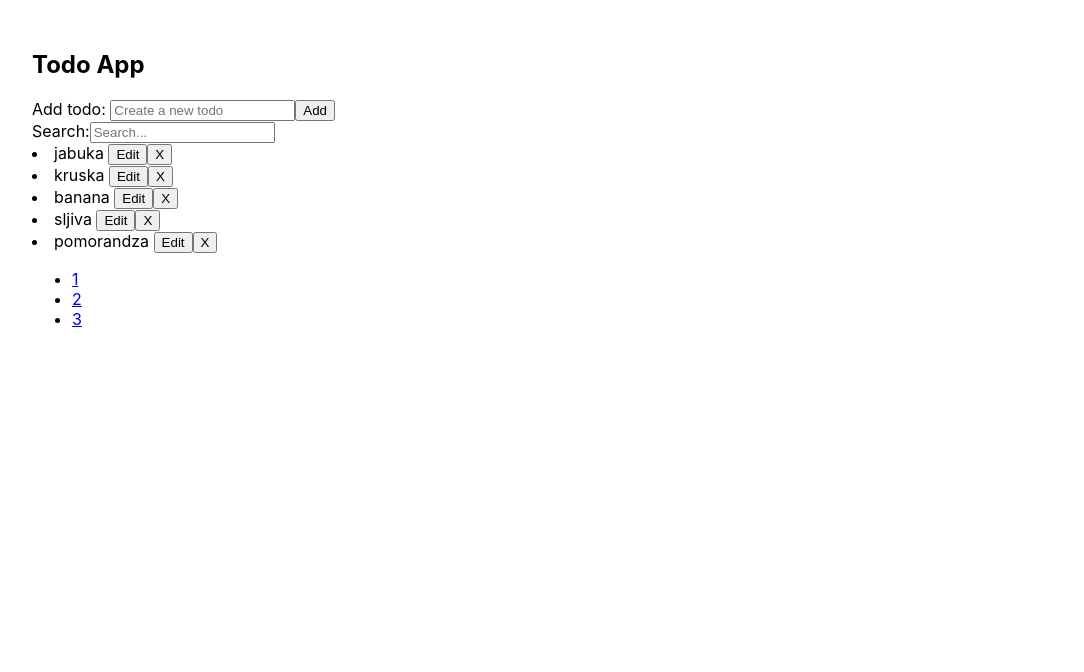
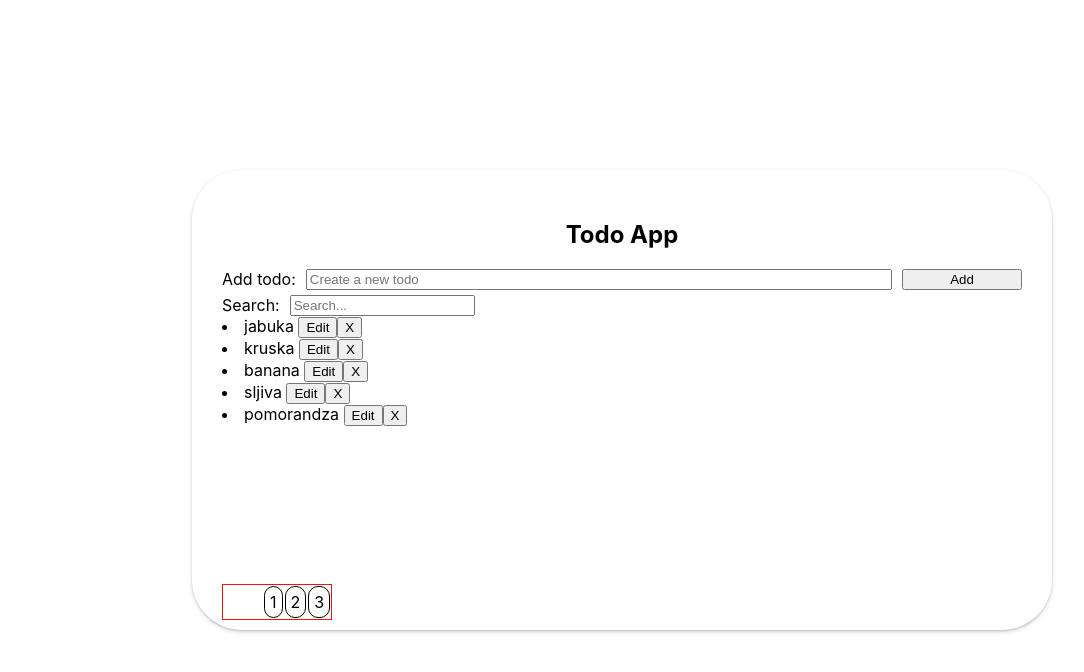
Before and after one commit to D-Jovanovic/ToDoReact-final, a React (Create React App) app: page / in a window 1280 px wide. Shown: the top 672 px of the page, without its empty margins (18-1102 px from the left). Built offline with nearby package versions, Linux system fonts and the light colour scheme.

Commit message:
stilizovanje backup

```diff
--- a/src/App.css
+++ /dev/null
@@ -1,20 +0,0 @@
-.todoHolder{
-    margin-top: 50px;
-    margin-left: 50px;
-}
-
-.pageNumbers{
-    list-style: none;
-    display: flex;
-}
-
-.pageNumbers li {
-    padding: 5px;
-    border: 1px solid black;
-    cursor: pointer;
-}
-
-.pageNumbers li.active{
-    background-color: rgb(72, 151, 224);
-    color: white;
-}
--- a/src/App.js
+++ b/src/App.js
@@ -1,7 +1,7 @@
 import React, { useState } from "react";
 import { v4 } from "uuid";
 
-import "./App.css";
+import style from "./App.module.css";
 
 import AddToDoItem from "./components/AddToDoItem";
 import EditToDoItem from "./components/EditToDoItem";
@@ -9,7 +9,7 @@ import Pagination from "./components/Pagination";
 import SearchToDoItem from "./components/SearchToDoItem";
 import ToDoItems from "./components/ToDoItems";
 
-function App() {
+const App = () =>  {
   //state za vrednost u inputu
   const [inputValue, setInputValue] = useState("");
   //state za todo listu
@@ -91,7 +91,7 @@ function App() {
   const paginate = (pageNumber) => setCurrentPage(pageNumber);
 
   return (
-    <div className="todoHolder">
+    <div className={style.todoHolder}>
       {isEditing ? (
         <EditToDoItem
           currentTodo={currentTodo.title}
@@ -117,6 +117,7 @@ function App() {
         itemsPerPage={itemsPerPage}
         totalItems={todo.length}
         paginate={paginate}
+        currentPage={currentPage}
       />
     </div>
   );
--- /dev/null
+++ b/src/App.module.css
@@ -0,0 +1,12 @@
+.todoHolder {
+  border-radius: 50px;
+  position: fixed;
+  top: 50%;
+  left: 50%;
+  transform: translate(-50%, -50%);
+  padding: 30px;
+  box-shadow: rgba(50, 50, 93, 0.25) 0px 2px 5px -1px,
+    rgba(0, 0, 0, 0.3) 0px 1px 3px -1px;
+  min-height: 400px;
+  min-width: 800px;
+}
--- a/src/components/AddToDoItem.js
+++ b/src/components/AddToDoItem.js
@@ -1,10 +1,12 @@
 import React from "react";
+
+import style from "./AddToDoItem.module.css";
 
 function AddToDoItem({ inputValue, onAddFormSubmit, onAddInputChange }) {
   return (
     <>
-      <form onSubmit={onAddFormSubmit}>
-        <h2>Todo App</h2>
+    <h2 className={style.headerCenter}>Todo App</h2>
+      <form onSubmit={onAddFormSubmit} className={style.formHolder}>
         <label htmlFor="todo">Add todo: </label>
         <input
           name="todo"
--- /dev/null
+++ b/src/components/AddToDoItem.module.css
@@ -0,0 +1,22 @@
+.headerCenter{
+    text-align: center;
+}
+
+.formHolder{
+   /* border: 5px solid green;*/
+    display: flex;
+    gap: 10px;
+}
+.formHolder label{
+
+}
+
+.formHolder input{
+    flex-grow: 5;
+
+}
+
+.formHolder button {
+    flex-grow: 1;
+
+}
--- a/src/components/EditToDoItem.js
+++ b/src/components/EditToDoItem.js
@@ -1,9 +1,17 @@
 import React from "react";
 
-function EditToDoItem({currentTodo, setIsEditing, onEditFormSubmit, onEditInputChange}) {
+import style from "./EditToDoItem.module.css"
+
+function EditToDoItem({
+  currentTodo,
+  setIsEditing,
+  onEditFormSubmit,
+  onEditInputChange,
+}) {
   return (
-    <form onSubmit={onEditFormSubmit}>
-      <h2>Edit Todo</h2>
+    <>
+      <h2 className={style.headerCenter}>Todo App</h2>
+      <form onSubmit={onEditFormSubmit} className={style.formHolder}>
         <label htmlFor="editTodo">Edit todo: </label>
         <input
           name="editTodo"
@@ -15,6 +23,7 @@ function EditToDoItem({currentTodo, setIsEditing, onEditFormSubmit, onEditInputC
         <button type="submit">Update</button>
         <button onClick={() => setIsEditing(false)}>Cancel</button>
       </form>
+    </>
   );
 }
 
--- /dev/null
+++ b/src/components/EditToDoItem.module.css
@@ -0,0 +1,21 @@
+.headerCenter{
+    text-align: center;
+}
+
+.formHolder{
+    /* border: 5px solid green;*/
+     display: flex;
+     gap: 10px;
+ }
+
+.formHolder label{
+
+}
+
+.formHolder input{
+    flex-grow: 4;
+}
+
+.formHolder button {
+    flex-grow: 1;
+}
--- a/src/components/Pagination.js
+++ b/src/components/Pagination.js
@@ -1,6 +1,8 @@
 import React from "react";
 
-const Pagination = ({ itemsPerPage, totalItems, paginate }) => {
+import style from "./Pagination.module.css";
+
+const Pagination = ({ itemsPerPage, totalItems, paginate, currentPage }) => {
   const pageNumbers = [];
 
   for (let i = 1; i <= Math.ceil(totalItems / itemsPerPage); i++) {
@@ -8,12 +10,14 @@ const Pagination = ({ itemsPerPage, totalItems, paginate }) => {
   }
 
   return (
-    <ul>
+    <ul className={style.pageNumbers}>
       {pageNumbers.map((number) => (
-        <li key={number}>
-          <a onClick={() => paginate(number)} href="!#">
-            {number}
-          </a>
+        <li
+          onClick={() => paginate(number)}
+          key={number}
+          className={currentPage == number ? "active" : ""}
+        >
+          {number}
         </li>
       ))}
     </ul>
--- /dev/null
+++ b/src/components/Pagination.module.css
@@ -0,0 +1,22 @@
+.pageNumbers {
+  border: 1px solid rgb(236, 19, 19);
+  list-style: none;
+  display: flex;
+  position: absolute;
+  bottom: 10px;
+  margin: 0 auto;
+  text-align: center;
+}
+
+.pageNumbers li {
+  margin: 1px;
+  border-radius: 10px;
+  padding: 5px;
+  border: 1px solid black;
+  cursor: pointer;
+}
+
+.pageNumbers li.active {
+  background-color: rgb(72, 151, 224);
+  color: rgb(207, 26, 26);
+}
--- a/src/components/SearchToDoItem.js
+++ b/src/components/SearchToDoItem.js
@@ -1,9 +1,12 @@
 import React from "react";
+
+import style from "./SearchToDoItem.module.css"
+
 
 function SearchToDoItem({setFilter}) {
   return (
-    <>
-      <label htmlFor="search">Search:</label>
+    <div className={style.formHolder}>
+      <label htmlFor="search" >Search:</label>
       <input
         name="search"
         type="text"
@@ -12,7 +15,7 @@ function SearchToDoItem({setFilter}) {
           setFilter(event.target.value);
         }}
       />
-    </>
+    </div>
   );
 }
 
--- /dev/null
+++ b/src/components/SearchToDoItem.module.css
@@ -0,0 +1,11 @@
+.formHolder {
+margin-top: 5px;
+  display: flex;
+  gap: 10px;
+}
+.formHolder label {
+}
+
+.formHolder input {
+
+}
--- a/src/index.css
+++ b/src/index.css
@@ -1,13 +1,14 @@
 body {
   margin: 0;
-  font-family: -apple-system, BlinkMacSystemFont, 'Segoe UI', 'Roboto', 'Oxygen',
-    'Ubuntu', 'Cantarell', 'Fira Sans', 'Droid Sans', 'Helvetica Neue',
+  /* background-color: antiquewhite;*/
+  font-family: -apple-system, BlinkMacSystemFont, "Segoe UI", "Roboto", "Oxygen",
+    "Ubuntu", "Cantarell", "Fira Sans", "Droid Sans", "Helvetica Neue",
     sans-serif;
   -webkit-font-smoothing: antialiased;
   -moz-osx-font-smoothing: grayscale;
 }
 
 code {
-  font-family: source-code-pro, Menlo, Monaco, Consolas, 'Courier New',
+  font-family: source-code-pro, Menlo, Monaco, Consolas, "Courier New",
     monospace;
 }
```
Lines whose indentation alone changed are shown as unchanged.
